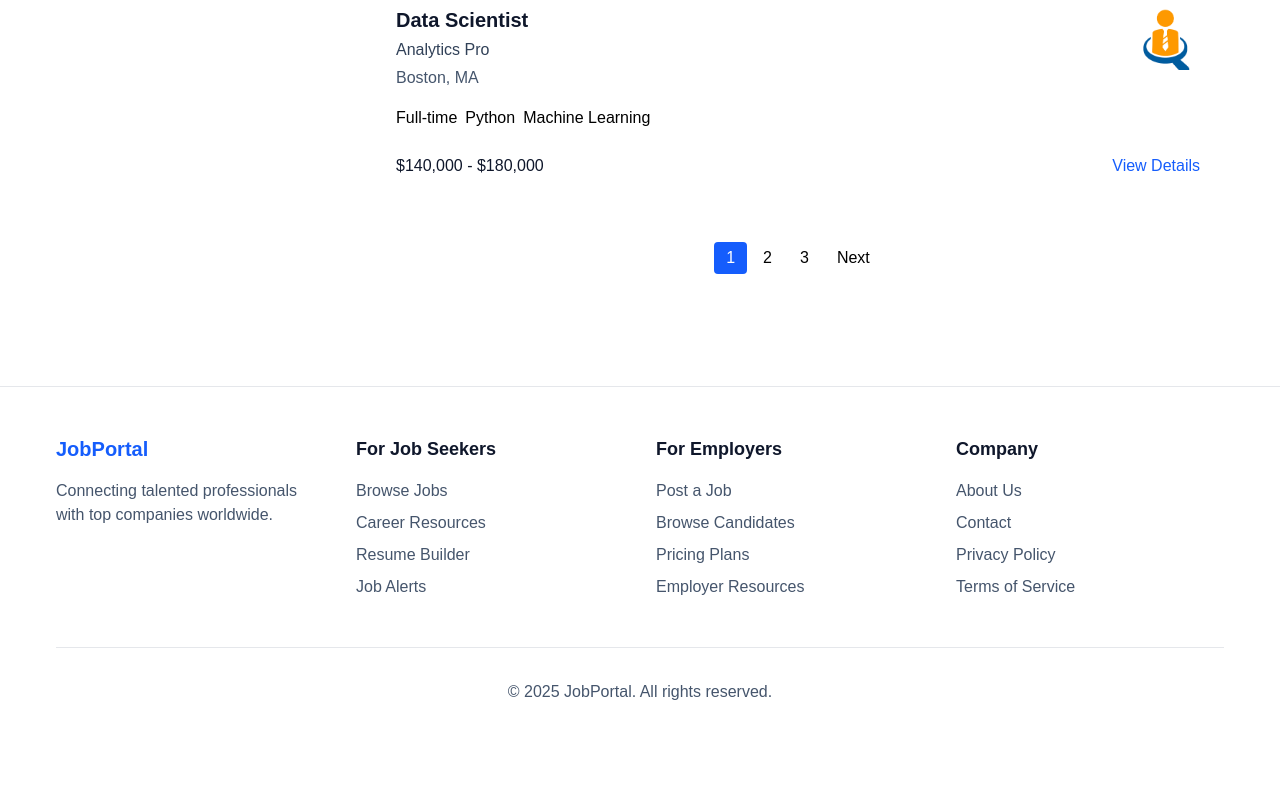
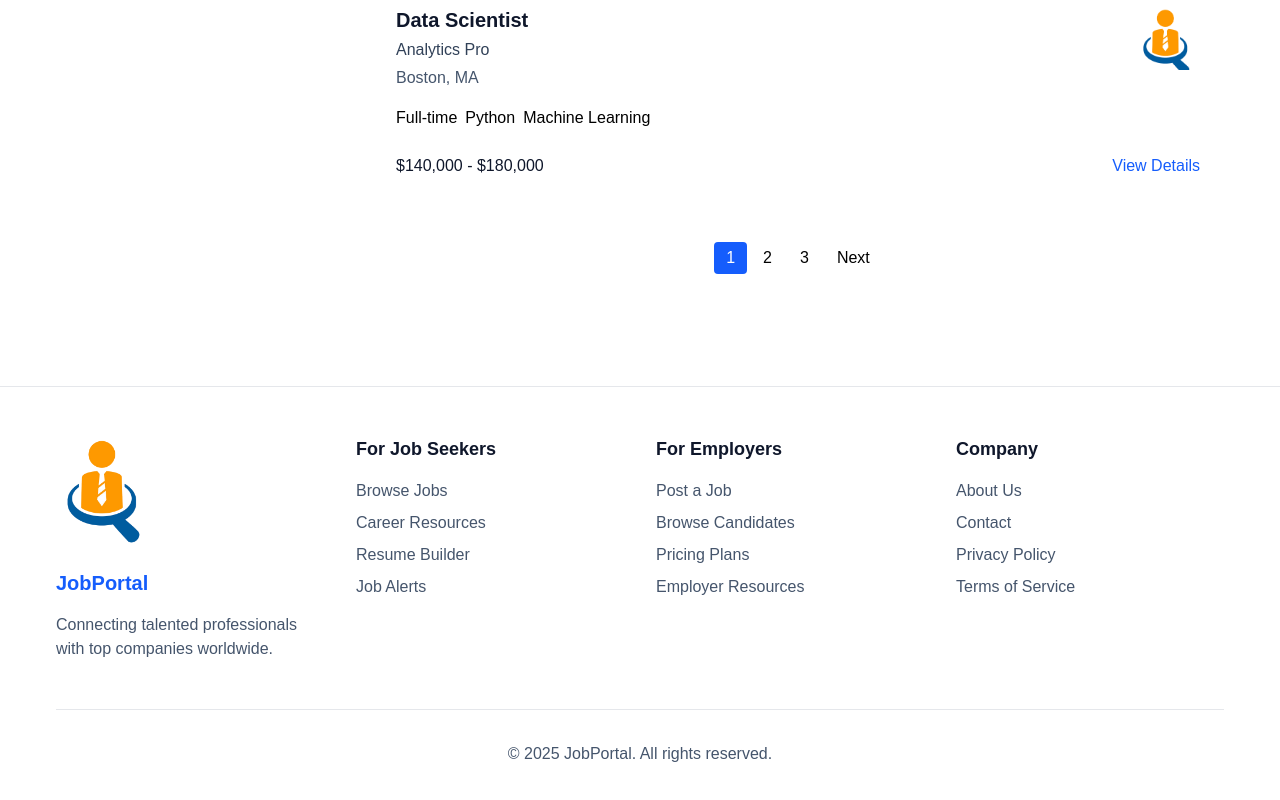
Before and after one commit to iamprabin-git/jobportal_nextjs, a Next.js app: page /jobs in a window 1280 px wide. Shown: the part 1631-2431 px from the top of the page. Before the commit the page ends 2383 px from the top, so only its background shows below. Built offline with nearby package versions, Linux system fonts and the light colour scheme.

Commit message:
feat:footer
Signed-off-by: Prabin Dangol <dprabin23@gmail.com>

```diff
--- a/src/components/Footer.js
+++ b/src/components/Footer.js
@@ -1,6 +1,7 @@
 import { FOOTER_LINKS } from "@/constants/footerLinks";
 import FooterSection from "./FooterSection";
-
+import Image from "next/image";
+import logo from "@/assets/joblogo.png";
 
 export default function Footer() {
   const currentYear = new Date().getFullYear();
@@ -9,7 +10,15 @@ export default function Footer() {
     <footer className="bg-white dark:bg-slate-900 border-t border-gray-200 dark:border-slate-800 mt-16">
       <div className="container mx-auto px-4 py-12">
         <div className="grid grid-cols-1 md:grid-cols-2 lg:grid-cols-4 gap-8">
-          <div>
+          <div className="flex flex-col items-center md:items-start">
+            <Image
+              src={logo}
+              alt="JobPortal Logo"
+              width={100}
+              height={100}
+              className="mb-4"
+            />
+
             <h3 className="text-xl font-bold text-blue-600 dark:text-blue-400 mb-4">
               JobPortal
             </h3>
```
